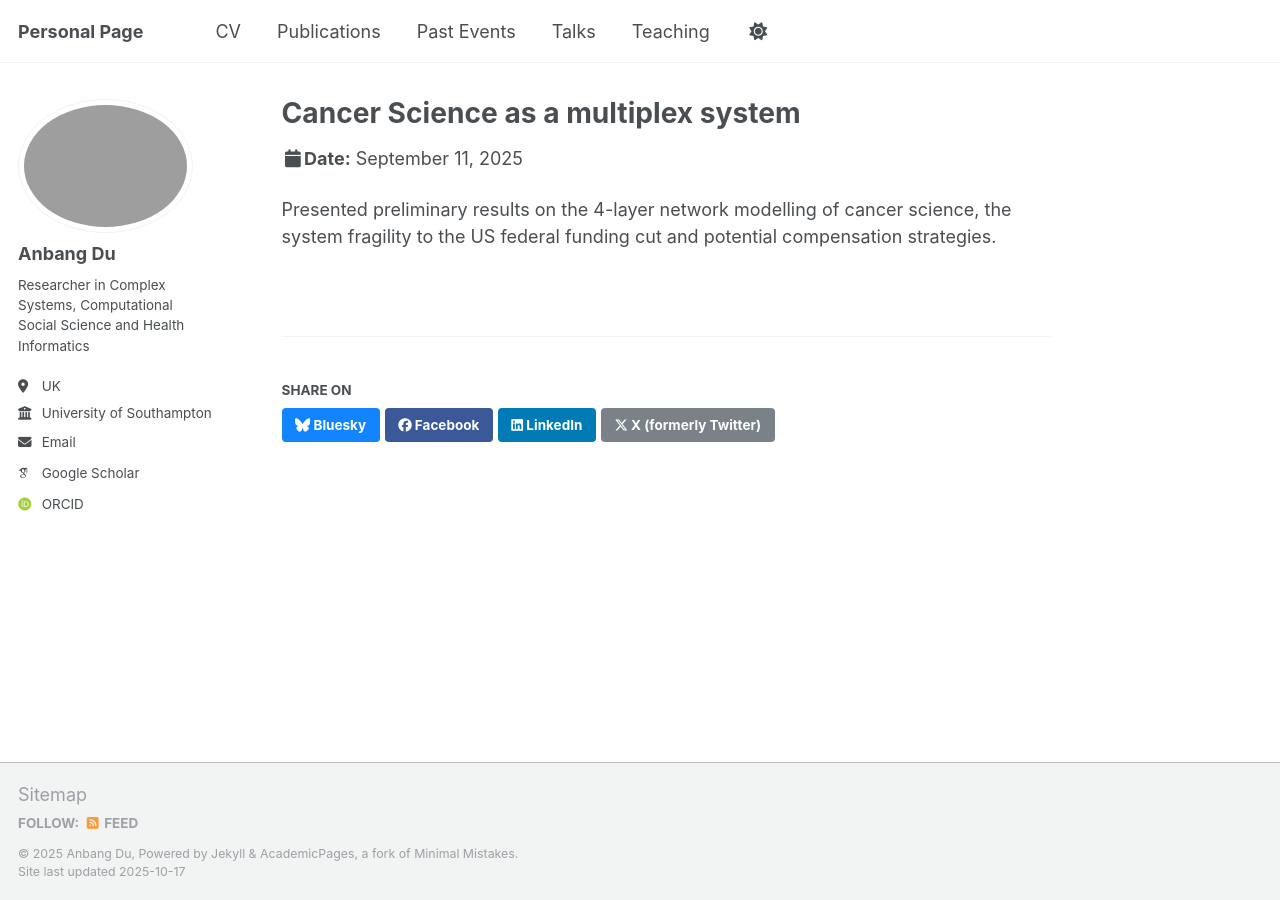
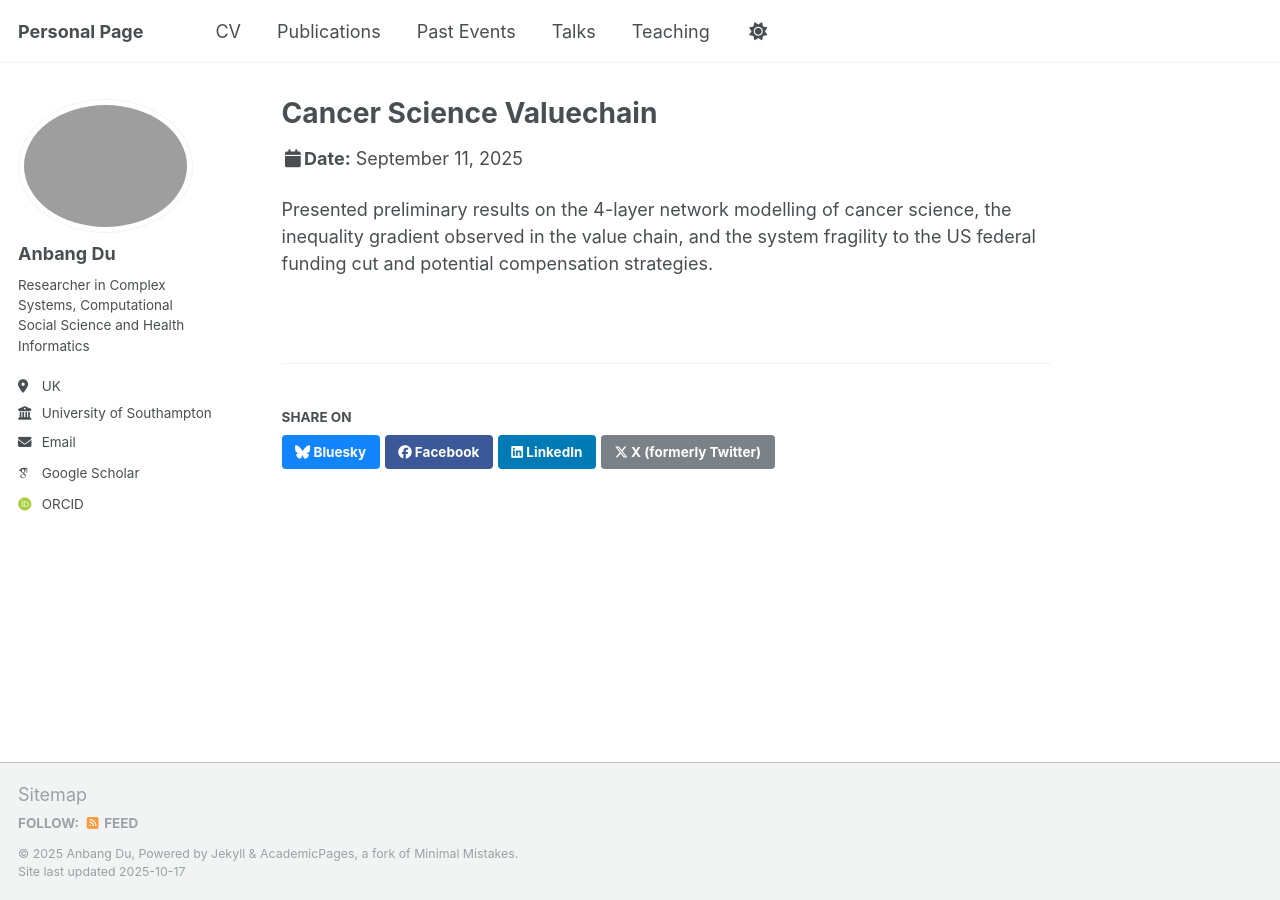
Before and after one commit to adamdu001/adamdu001.github.io, a Jekyll site: the page built from _talks/harvard2025talk.md, in a window 1280 px wide. Built offline with Jekyll 4.4.1, drawn with Linux system fonts in a browser that asks for light colours; some web fonts are replaced; a script that is not in the unit is left out.

Commit message:
updated additional info

```diff
--- a/_talks/harvard2025talk.md
+++ b/_talks/harvard2025talk.md
@@ -1,5 +1,5 @@
 ---
-title: "Cancer Science as a multiplex system"
+title: "Cancer Science Valuechain"
 collection: talks
 type: "Talk"
 permalink: /talks/harvard2025talk
@@ -7,4 +7,4 @@ venue: "Joint Meeting with Univeristy of Harvard Health System Innovation Lab"
 date: 2025-09-11
 location: "Online"
 ---
-Presented preliminary results on the 4-layer network modelling of cancer science, the system fragility to the US federal funding cut and potential compensation strategies.
+Presented preliminary results on the 4-layer network modelling of cancer science, the inequality gradient observed in the value chain, and the system fragility to the US federal funding cut and potential compensation strategies.
```
Also changed, not shown: _talks/2013-03-01-tutorial-1.md (deleted, +0 -13 lines), _talks/resp12025talk.md (+1 -1 lines), _talks/resp22025talk.md (+2 -2 lines), _talks/who2024talk.md (+1 -1 lines).
